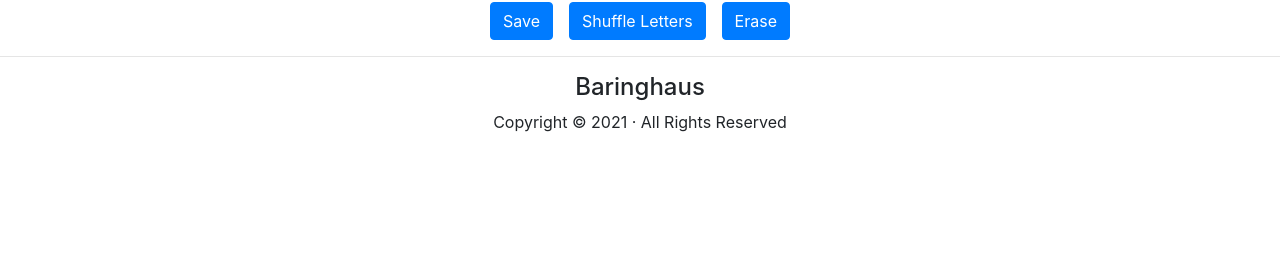
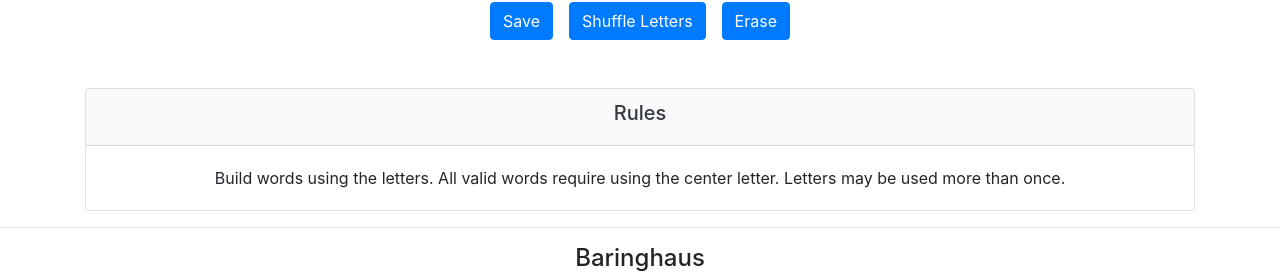
Before and after one commit to cuponadesk/Word-Game-Frontend, a Vue app in the folder vue/: page / in a window 1280 px wide. Shown: the part 624-897 px from the top of the page. Before the commit the page ends 800 px from the top, so only its background shows below. Built offline with nearby package versions, Linux system fonts and the light colour scheme; no server answers.

Commit message:
Added Rules

```diff
--- a/vue/src/views/Home.vue
+++ b/vue/src/views/Home.vue
@@ -21,7 +21,7 @@
           >
             <h3>{{ badWord }} isn't a valid word.</h3>
           </div>
-                    <div
+          <div
             class="card-header bg-danger text-white text-center text-white"
             v-show="badWord != '' && alreadyGuessed == true && badWord != '@'"
           >
@@ -58,7 +58,10 @@
           </div>
           <div class="hex even">
             <div class="left"></div>
-            <div class="middle pointer" v-on:click="addLetter(randomizedLetters[0])">
+            <div
+              class="middle pointer"
+              v-on:click="addLetter(randomizedLetters[0])"
+            >
               {{ randomizedLetters[0].toUpperCase() }}
             </div>
             <div class="right"></div>
@@ -133,6 +136,19 @@
         <div class="btn btn-primary ml-2" v-on:click="erase()">Erase</div>
       </div>
     </div>
+    <div class="row mt-5">
+      <div class="col">
+        <div class="card">
+          <div class="card-header bg-light text-dark text-center">
+            <h5>Rules</h5>
+          </div>
+          <div class="card-body text-center">
+            Build words using the letters. All valid words require using the
+            center letter. Letters may be used more than once.
+          </div>
+        </div>
+      </div>
+    </div>
   </div>
 </template>
 
@@ -158,7 +174,6 @@ export default {
       this.letters = this.$store.state.letters;
       this.required = this.$store.state.required;
     } else {
-
       wordService
         .getRandom()
         .then((response) => {
@@ -173,7 +188,6 @@ export default {
         })
         .catch((error) => {
           alert("Error:", error);
-
         });
     }
   },
@@ -205,7 +219,6 @@ export default {
       this.builder = this.builder.toUpperCase();
     },
     save() {
-
       if (
         this.words.filter((elem) => elem == this.builder.toLowerCase())
           .length != 0 &&
@@ -215,7 +228,6 @@ export default {
         this.guessedWords.push(this.builder.toLowerCase());
         this.badWord = "@";
       } else if (
-
         this.guessedWords.filter((elem) => elem == this.builder.toLowerCase())
           .length != 0
       ) {
@@ -227,7 +239,6 @@ export default {
       this.erase();
     },
     erase() {
-
       this.builder = "";
     },
   },
```
